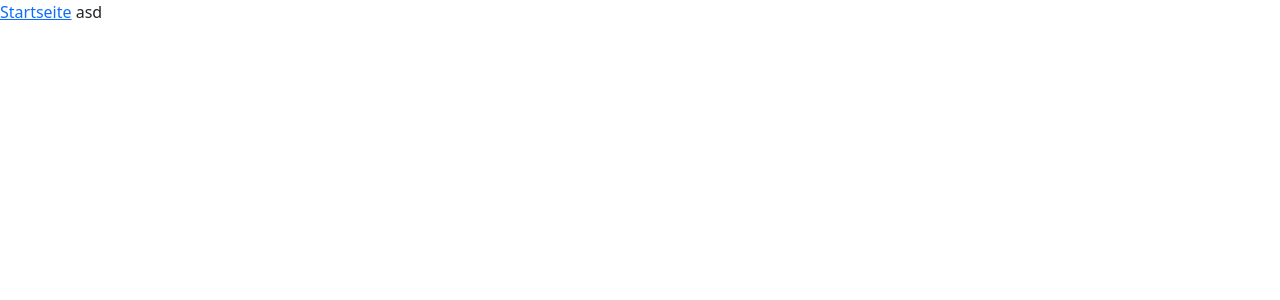
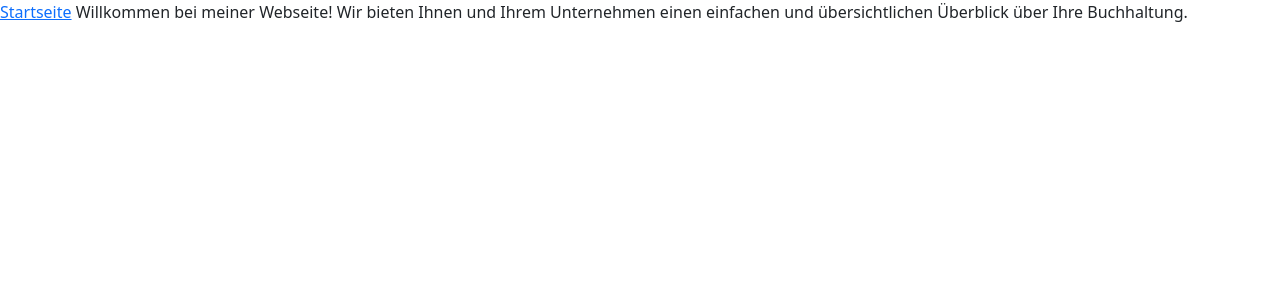
Before and after one commit to FevziG66/Wahlprojekt, a Django app: page /aboutUs/ in a window 1280 px wide. Before the commit the part shown is almost empty. Shown: the top 300 px of the page. Run offline with Django 3.2, Linux system fonts and the light colour scheme; some libraries are stand-ins or nearby versions.

Commit message:
aboutUs.html geändert

```diff
--- a/start/templates/start/aboutUs.html
+++ b/start/templates/start/aboutUs.html
@@ -10,7 +10,8 @@
     <body>
         <a href="{% url 'start:index'%}">Startseite</a>
 
-        asd
+        Willkommen bei meiner Webseite!
+        Wir bieten Ihnen und Ihrem Unternehmen einen einfachen und übersichtlichen Überblick über Ihre Buchhaltung.
 
         <script src="https://cdn.jsdelivr.net/npm/@popperjs/core@2.10.2/dist/umd/popper.min.js" integrity="sha384-7+zCNj/IqJ95wo16oMtfsKbZ9ccEh31eOz1HGyDuCQ6wgnyJNSYdrPa03rtR1zdB" crossorigin="anonymous"></script>
         <script src="https://cdn.jsdelivr.net/npm/bootstrap@5.1.3/dist/js/bootstrap.min.js" integrity="sha384-QJHtvGhmr9XOIpI6YVutG+2QOK9T+ZnN4kzFN1RtK3zEFEIsxhlmWl5/YESvpZ13" crossorigin="anonymous"></script>
```
